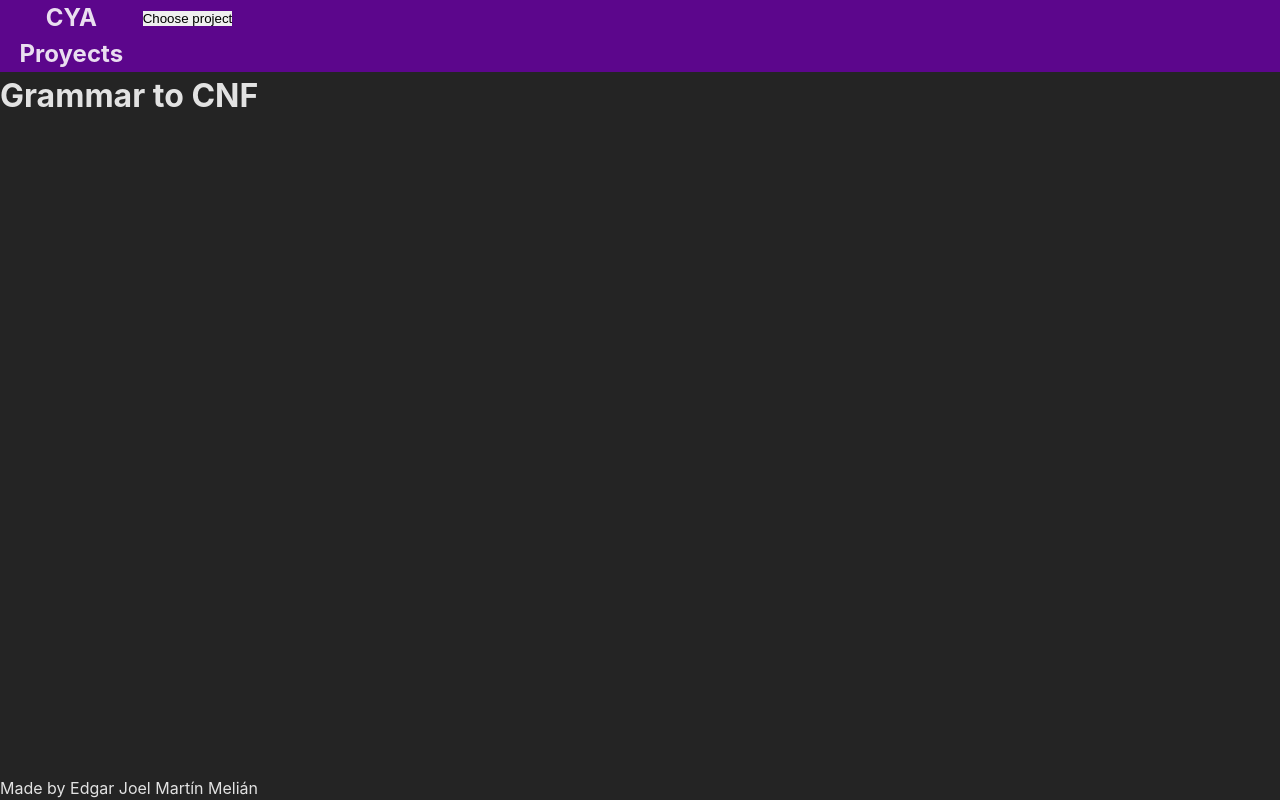
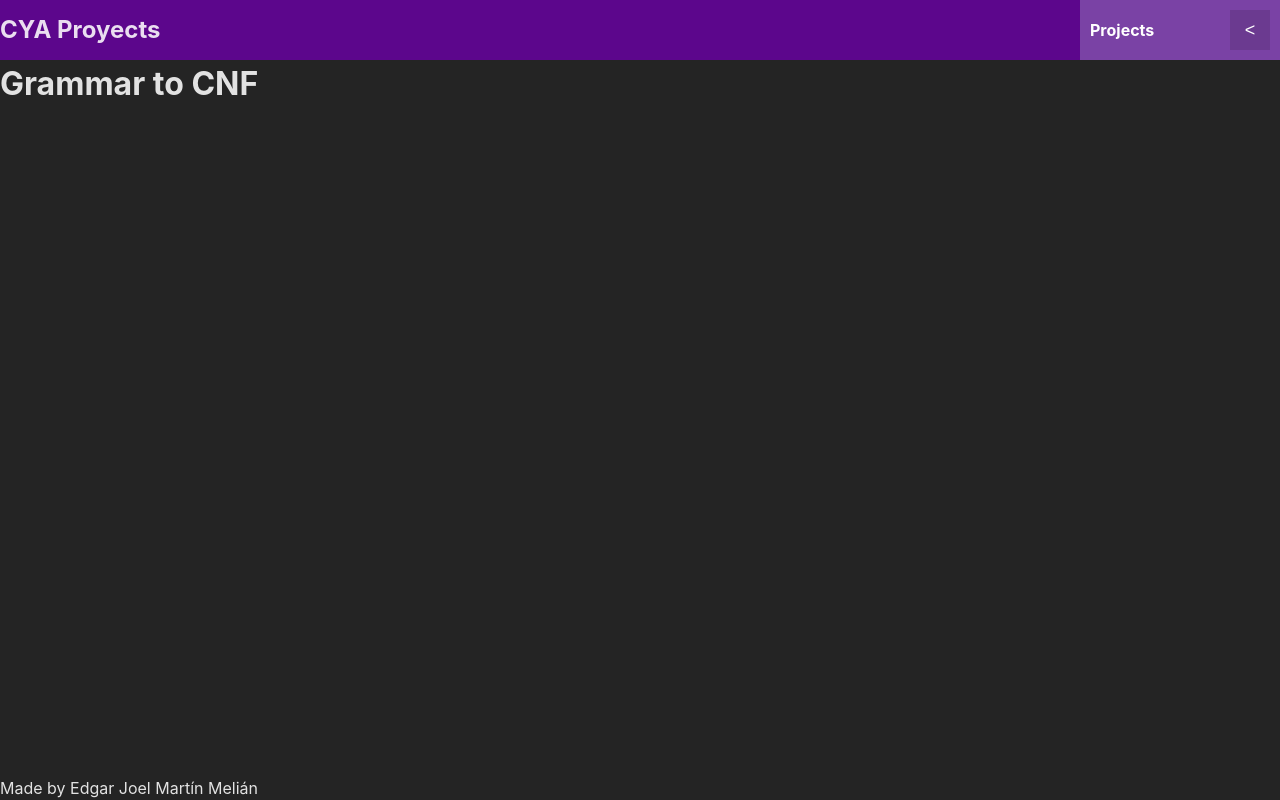
Before and after one commit to e-mrtn22/CYA-projects, a React (Vite) app: page /p7_grammar2cnf in a window 1280 px wide. Built offline with nearby package versions, Linux system fonts and the light colour scheme.

Commit message:
Finished DropdownMenu

```diff
--- a/src/components/DropdownMenu/DropdownMenu.css
+++ b/src/components/DropdownMenu/DropdownMenu.css
@@ -1,20 +1,64 @@
 nav {
-  overflow: hidden;
   width: 100%;
-  margin: 5px 0;
+  height: 100%;
 }
 
+.dropdownContainer {
+  --min-width: 150px;
+  --max-width: 200px;
+  display: flex;
+  flex-direction: column;
+  align-items: center;
+  min-width: var(--min-width);
+  width: 100%;
+  max-width: var(--max-width);
+}
 
-ol {
+.dropdownButton {
+  background-color: #00000020;
+  color: white;
+  border: none;
+  cursor: pointer;
+  width: 40px;
+  height: 40px;
+  font-size: 18px;
+}
+
+.dropdownLabel {
+  font-weight: bold;
+}
+
+.navList {
+  overflow-y: scroll;
   list-style: none;
   display: flex;
   flex-direction: column;
-  column-gap: 5px;
+  min-width: var(--min-width);
+  width: 100%;
+  max-width: var(--max-width);
+  height: 90vh;
+  position: fixed;
+  padding: 10px 5px;
 }
 
-.navbarItem {
+.navItem {
+  background-color: #6d3b9a;
+  margin: 5px 0;
+  padding: 10px;
+  border-radius: 5px;
+  text-align: start;
+}
+
+.navItem:hover {
+  background-color: #7a42a5;
+}
+
+.showZone {
+  display: flex;
+  justify-content: space-between;
+  align-items: center;
+  padding: 10px;
+  background-color: #7a42a5;
+  color: white;
   width: 100%;
-  background-color: rgba(0, 0, 0, 0.14);
-  border-radius: 25px;
-  text-align: center;
 }
--- a/src/components/DropdownMenu/DropdownMenu.tsx
+++ b/src/components/DropdownMenu/DropdownMenu.tsx
@@ -5,7 +5,6 @@ import './DropdownMenu.css'
 
 export function DropdownMenu() {
   const [isDropdownOpen, setIsDropdownOpen] = useState(false)
-  const [selectedProject, setSelectedProject] = useState("Choose project")
 
   const toggleDropdown = () => {
     setIsDropdownOpen(!isDropdownOpen)
@@ -13,11 +12,6 @@ export function DropdownMenu() {
 
   const closeDropdown = () => {
     setIsDropdownOpen(false)
-  }
-
-  const handleLinkClick = (label:string) => {
-    setSelectedProject(label)
-    closeDropdown()
   }
 
   const menuItems = [
@@ -31,22 +25,31 @@ export function DropdownMenu() {
   ];
 
   return (
+    <>
+      <div className='dropdownContainer'>
+        <div className='showZone'>
+          <label className='dropdownLabel'>Projects</label>
+          <button className='dropdownButton' onClick={toggleDropdown}>
+            {isDropdownOpen ? 'V' : '<'}
+          </button>
+        </div>
         <nav>
-      <button className='dropdownButton' onClick={toggleDropdown}>
-        {selectedProject}
-      </button>
           {isDropdownOpen && (
-        <ul className='navbarList'>
+            <ul className='navList'>
               {menuItems.map((item) => (
-            <li key={item.value} className='navbarItem'>
                 <Link
                   to={item.value}
-                onClick={() => handleLinkClick(item.label)}
-              >{item.label}</Link>
+                  onClick={() => closeDropdown()}
+                >
+                  <li key={item.value} className='navItem'>
+                  {item.label}
                   </li>
+                </Link>
               ))}
             </ul>
           )}
         </nav>
+      </div>
+    </>
   );
 }
--- a/src/routes/root.css
+++ b/src/routes/root.css
@@ -8,6 +8,8 @@
 header {
   background-color: #5c068c;
   display: flex;
+  justify-content: space-between;
+  align-items: center;
   overflow-x: hidden;
   h1 {
     text-align: center;
```
Lines whose indentation alone changed are shown as unchanged.
